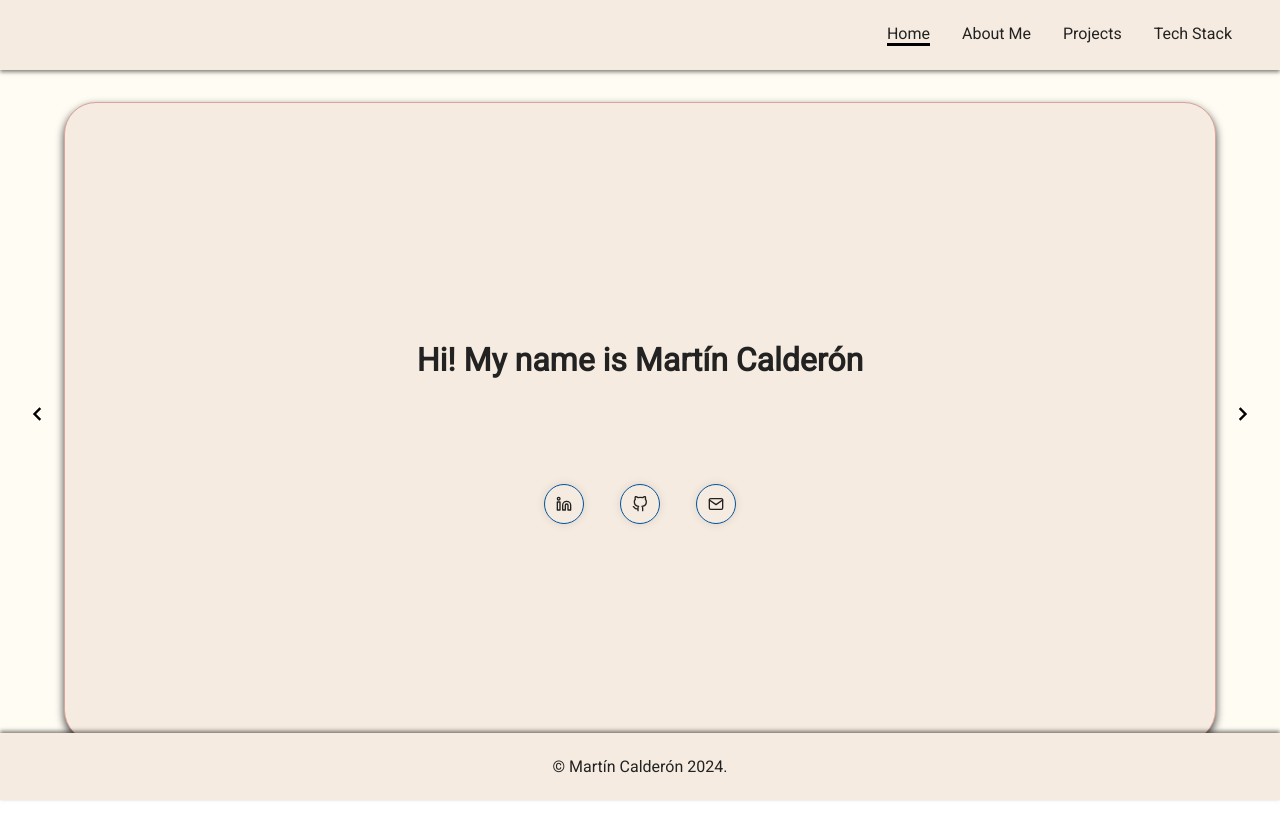
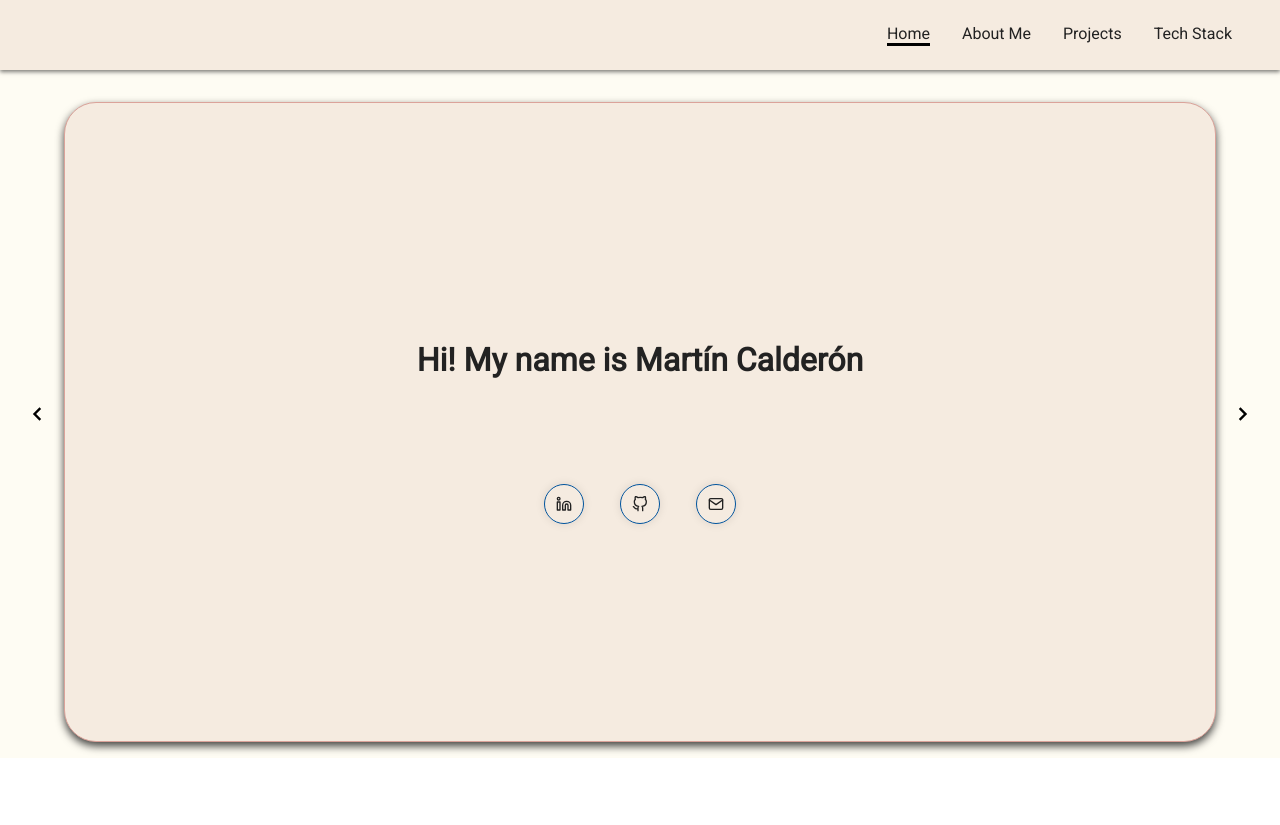
Before and after one commit to MartinDCalderonP/portfolio, a Next.js app: page / in a window 1280 px wide. After the commit the page ends 800 px from the top, so only its background shows below. Built offline with nearby package versions, Linux system fonts and the light colour scheme.

Commit message:
Remove Footer component and styles

```diff
--- a/src/Components/Footer/index.tsx
+++ /dev/null
@@ -1,13 +0,0 @@
-import { Container } from './styles'
-
-const Footer = () => {
-  const currentYear = new Date().getFullYear()
-
-  return (
-    <Container>
-      <p>© Martín Calderón {currentYear}.</p>
-    </Container>
-  )
-}
-
-export default Footer
--- a/src/Components/Footer/styles.tsx
+++ /dev/null
@@ -1,15 +0,0 @@
-import styled from '@emotion/styled'
-
-export const Container = styled.footer`
-  position: sticky;
-  bottom: 0;
-  left: 0;
-  width: 100%;
-  display: flex;
-  justify-content: center;
-  align-items: center;
-  padding: 0.5rem 2rem;
-  box-shadow: 0 -0.125rem 0.25rem rgba(0, 0, 0, 0.5);
-  background-color: #f5ebe0;
-  z-index: 100;
-`
--- a/src/app/page.tsx
+++ b/src/app/page.tsx
@@ -6,7 +6,6 @@ import AboutMe from '@/Components/AboutMe'
 import Projects from '@/Components/Projects'
 import TechStack from '@/Components/TechStack'
 import ArrowButton from '@/Components/ArrowButton'
-import Footer from '@/Components/Footer'
 import { MainContainer } from './styles'
 
 const items = ['Home', 'About Me', 'Projects', 'Tech Stack']
@@ -50,8 +49,6 @@ const Home = () => {
 
         <ArrowButton direction='right' onClick={handleRightArrowClick} />
       </MainContainer>
-
-      <Footer />
     </>
   )
 }
```
